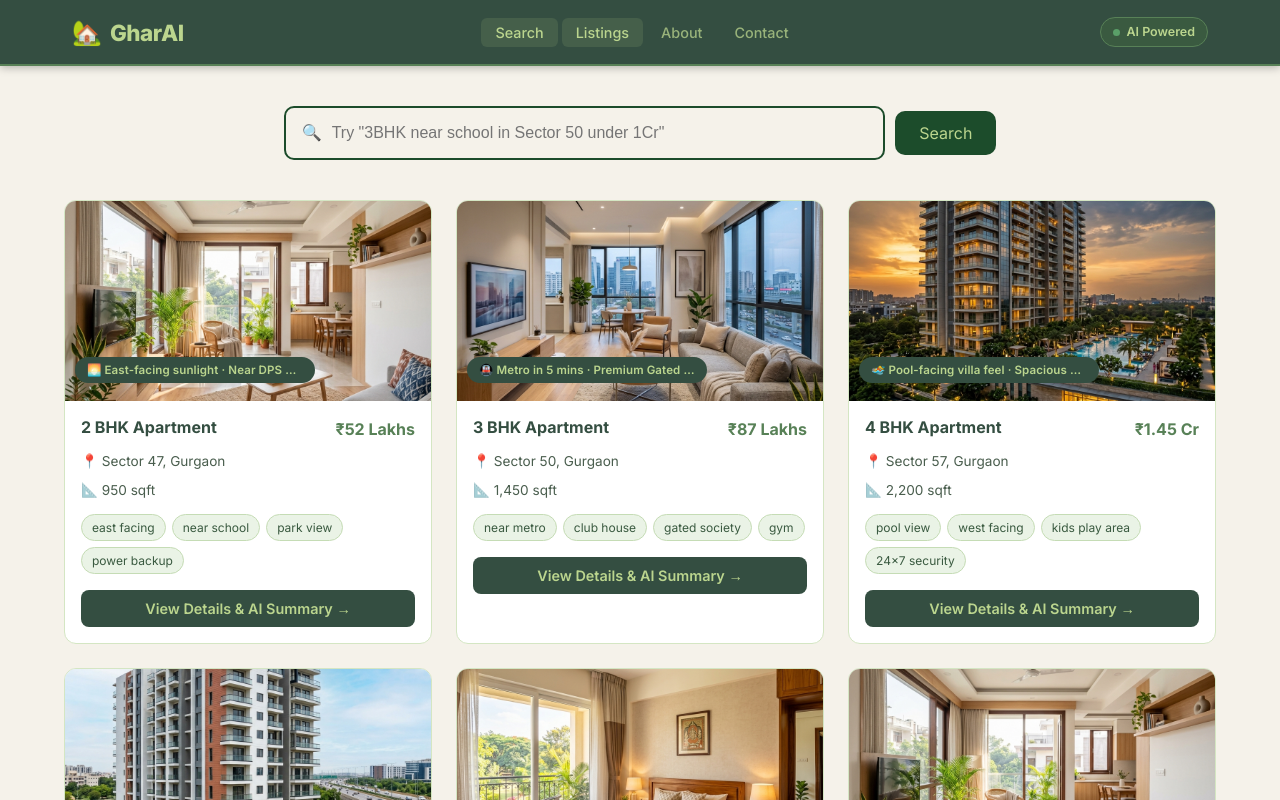
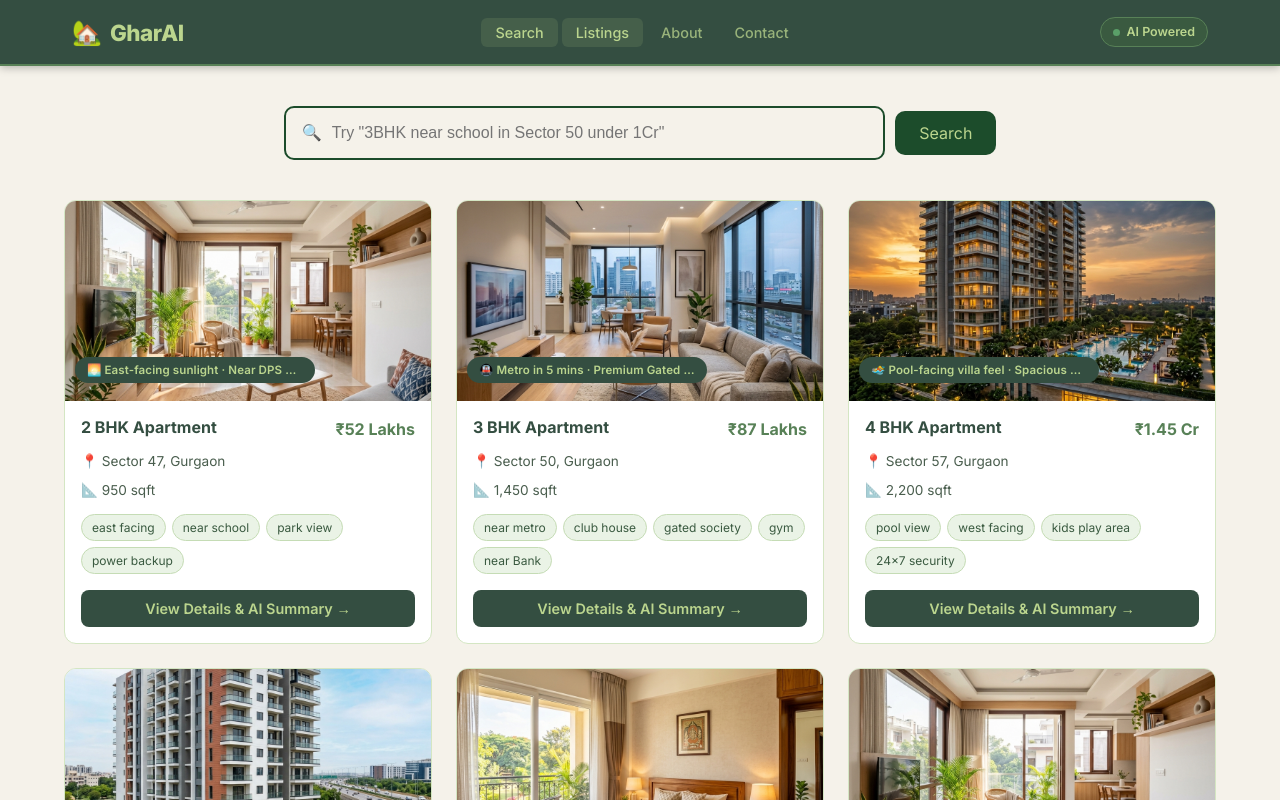
Before and after one commit to Sanasaifi786/GharAI, a React (Vite) app in the folder frontend/: page / in a window 1280 px wide. Shown: the top 800 px of the page. Built offline with nearby package versions, Linux system fonts and the light colour scheme; no server answers.

Commit message:
properties.js

```diff
--- a/frontend/src/data/properties.js
+++ b/frontend/src/data/properties.js
@@ -15,7 +15,7 @@ const properties = [
     area: 1450,
     sector: "Sector 50, Gurgaon",
     price: 87,
-    amenities: ["near metro", "club house", "gated society", "gym"],
+    amenities: ["near metro", "club house", "gated society", "gym","near Bank"],
     matchReason: "🚇 Metro in 5 mins · Premium Gated Society",
     image: "/prop_3bhk_metro.png",
   },
```
